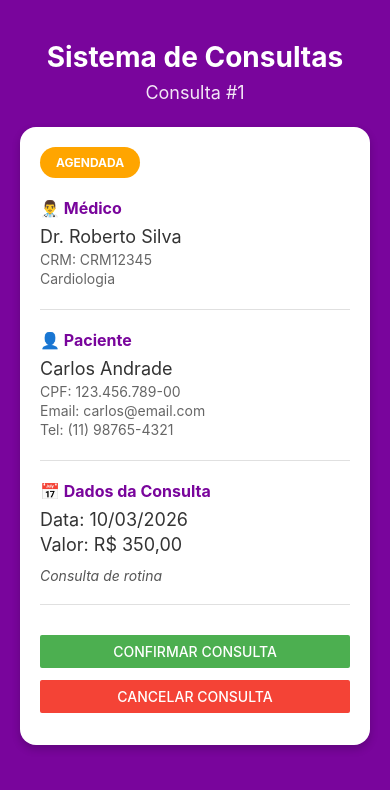
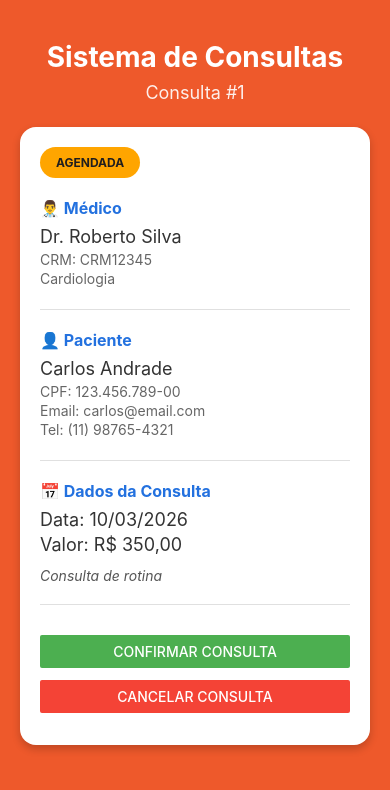
Before and after one commit to ChrisDeSousaFreitas/sistema-consultas-mobile-, a React Native app: screen / in a window 390 px wide. Shown: the top 790 px of the page. Built offline with nearby package versions, Linux system fonts and the light colour scheme.

Commit message:
Ajuste de Cores do meu APP

```diff
--- a/App.tsx
+++ b/App.tsx
@@ -162,7 +162,7 @@ export default function App() {
 const styles = StyleSheet.create({
   container: {
     flex: 1,
-    backgroundColor: "#79059C",
+    backgroundColor: "#ee592b",
   },
   scrollContent: {
     padding: 20,
@@ -202,13 +202,13 @@ const styles = StyleSheet.create({
     marginBottom: 20,
   },
   statusConfirmada: {
-    backgroundColor: "#4CAF50",
+    backgroundColor: "rgb(0, 173, 29)",
   },
   statusCancelada: {
     backgroundColor: "#F44336",
   },
   statusTexto: {
-    color: "#fff",
+    color: "#201e1e",
     fontWeight: "bold",
     fontSize: 12,
   },
@@ -221,7 +221,7 @@ const styles = StyleSheet.create({
   label: {
     fontSize: 16,
     fontWeight: "bold",
-    color: "#79059C",
+    color: "#2371df",
     marginBottom: 8,
   },
   valor: {
@@ -251,7 +251,7 @@ const styles = StyleSheet.create({
     padding: 16,
     borderRadius: 8,
     borderLeftWidth: 4,
-    borderLeftColor: "#4CAF50",
+    borderLeftColor: "rgb(0, 173, 29)",
   },
   mensagemCancelada: {
     backgroundColor: "#FFEBEE",
```
